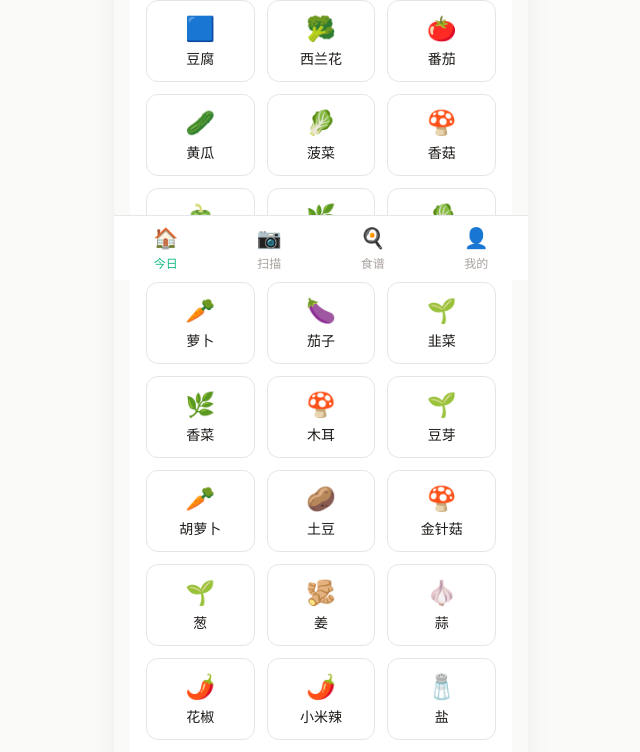
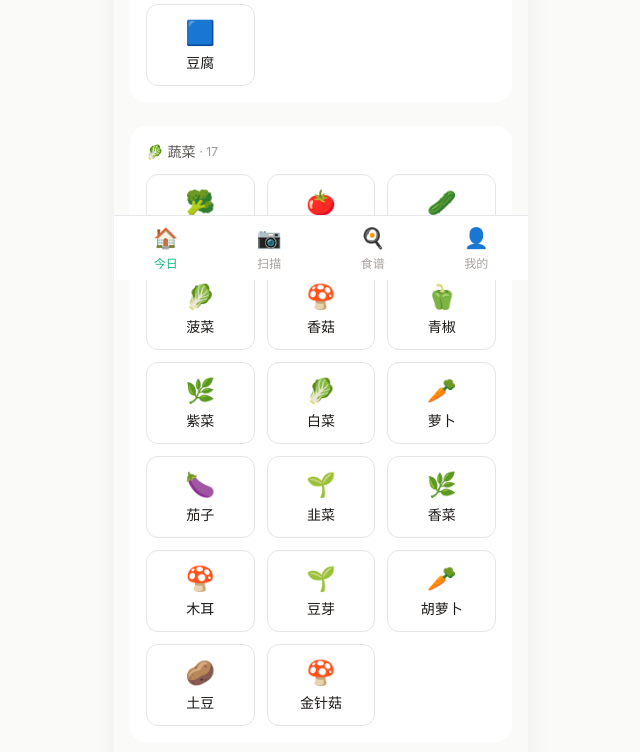
Before and after one commit to yasmin0528/FridgeMate, a Next.js app in the folder fridgemate/: page / in a window 1280 px wide. Shown: the part 520-1272 px from the top of the page, without its empty margins (319-959 px from the left). Built offline with nearby package versions, Linux system fonts and the light colour scheme.

Commit message:
feat(home): group fridge ingredients by category with sticky selection footer

```diff
--- a/fridgemate/src/app/page.tsx
+++ b/fridgemate/src/app/page.tsx
@@ -5,10 +5,30 @@ import { useFridgeStore } from "@/store/fridgeStore";
 import { useCheckinStore } from "@/store/checkinStore";
 import { IngredientChip } from "@/components/IngredientChip";
 import { INGREDIENT_BY_ID } from "@/mock/ingredients";
+import type { IngredientCategory } from "@/types";
+
+const CATEGORY_ORDER: { key: IngredientCategory; label: string; emoji: string }[] = [
+  { key: "protein", label: "蛋白", emoji: "🥩" },
+  { key: "veg", label: "蔬菜", emoji: "🥬" },
+  { key: "aromatic", label: "调味小菜", emoji: "🧄" },
+  { key: "seasoning", label: "调味料", emoji: "🧂" },
+  { key: "dairy", label: "乳制", emoji: "🥛" },
+  { key: "fruit", label: "水果", emoji: "🍎" },
+];
 
 export default function HomePage() {
   const { inventory, selectedIds, toggleSelect } = useFridgeStore();
   const { streak } = useCheckinStore();
+
+  // Group inventory items by category
+  const byCategory = new Map<IngredientCategory, typeof inventory>();
+  for (const item of inventory) {
+    const ing = INGREDIENT_BY_ID.get(item.ingredientId);
+    if (!ing) continue;
+    const list = byCategory.get(ing.category) ?? [];
+    list.push(item);
+    byCategory.set(ing.category, list);
+  }
 
   return (
     <main className="px-4 py-6 flex flex-col gap-6">
@@ -22,15 +42,21 @@ export default function HomePage() {
         </p>
       </header>
 
-      <section className="rounded-2xl bg-white p-4">
+      {CATEGORY_ORDER.map(({ key, label, emoji }) => {
+        const items = byCategory.get(key);
+        if (!items || items.length === 0) return null;
+        return (
+          <section key={key} className="rounded-2xl bg-white p-4">
             <div
-          className="text-sm mb-2"
+              className="text-sm mb-3 flex items-center gap-1"
               style={{ color: "var(--color-text-secondary)" }}
             >
-          郑以琳 · 数字冰箱（占位实现）
+              <span>{emoji}</span>
+              <span>{label}</span>
+              <span className="text-xs opacity-60">· {items.length}</span>
             </div>
             <div className="grid grid-cols-3 gap-3">
-          {inventory.map((it) => {
+              {items.map((it) => {
                 const ing = INGREDIENT_BY_ID.get(it.ingredientId);
                 const selected = selectedIds.includes(it.ingredientId);
                 return (
@@ -54,9 +80,14 @@ export default function HomePage() {
               })}
             </div>
           </section>
+        );
+      })}
 
       {selectedIds.length > 0 && (
-        <section className="rounded-2xl bg-white p-4 flex flex-col gap-3">
+        <section
+          className="sticky bottom-20 z-10 rounded-2xl bg-white p-4 flex flex-col gap-3 shadow-lg border"
+          style={{ borderColor: "var(--color-border)" }}
+        >
           <div
             className="text-sm"
             style={{ color: "var(--color-text-secondary)" }}
```
Lines whose indentation alone changed are shown as unchanged.
